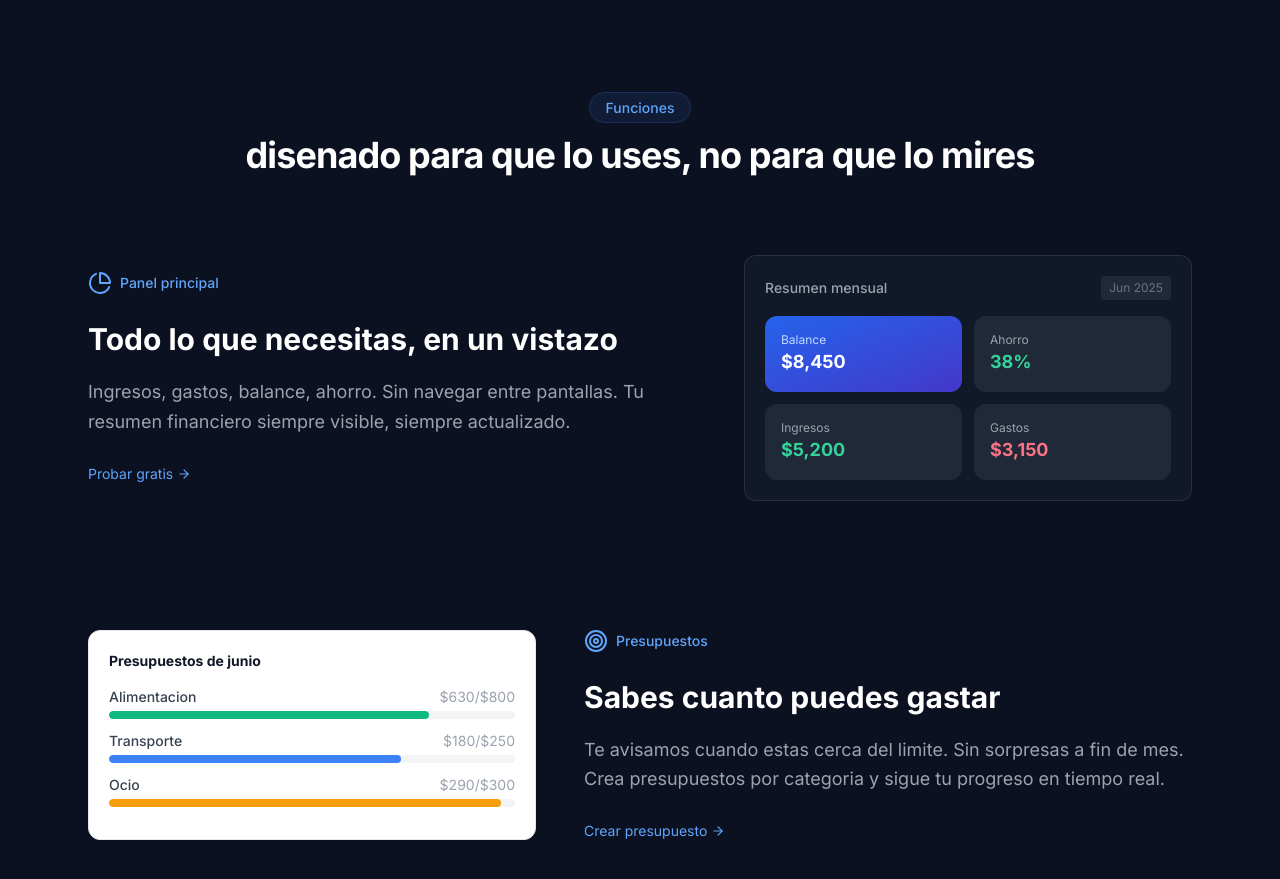
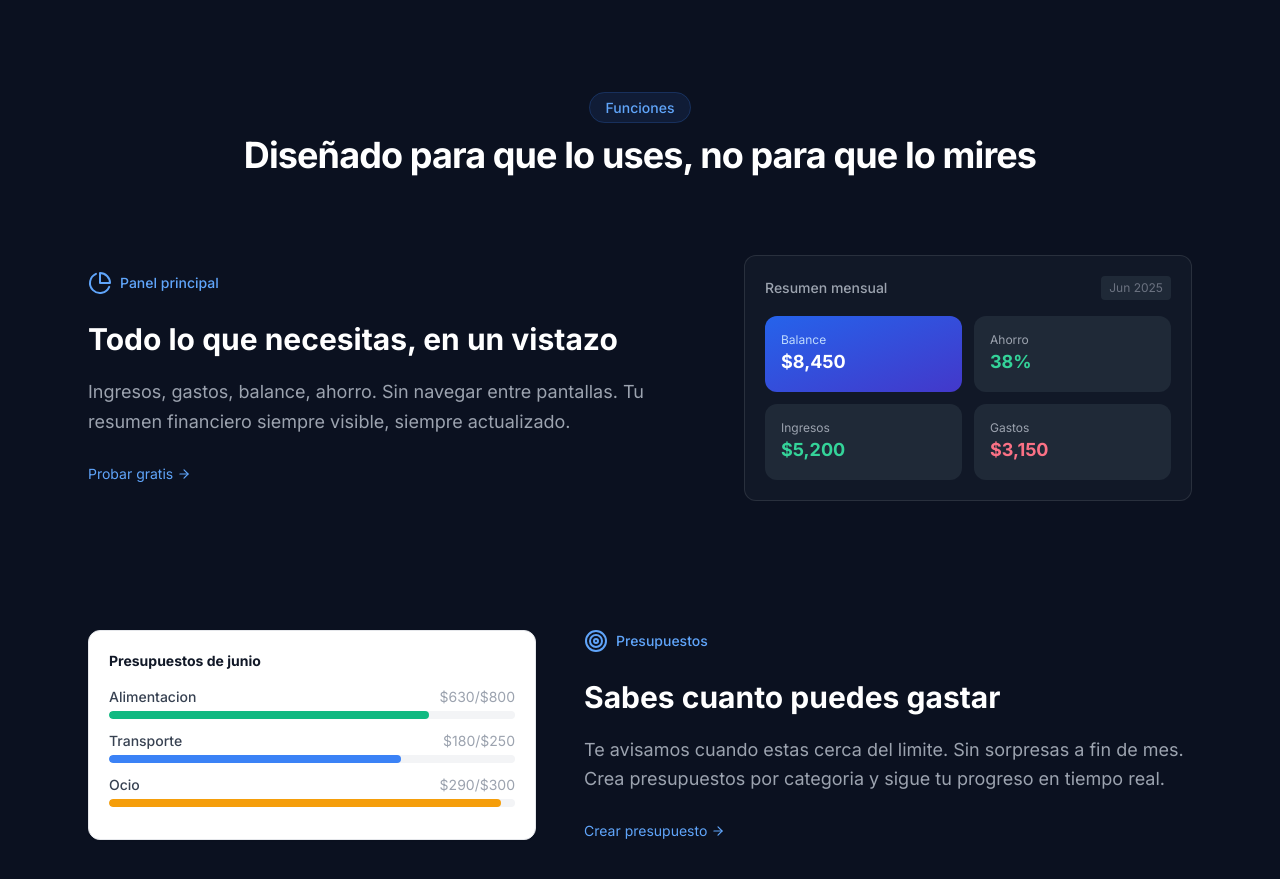
Before and after one commit to angeloaroni/zentra, a Next.js app in the folder apps/web/: page / in a window 1280 px wide. Shown: the part 1620-2499 px from the top of the page. Built offline with nearby package versions, Linux system fonts and the light colour scheme.

Commit message:
fix: add accent mark on Diseñado in landing page

```diff
--- a/apps/web/src/app/page.tsx
+++ b/apps/web/src/app/page.tsx
@@ -389,7 +389,7 @@ function FeaturesSection() {
               Funciones
             </span>
             <h2 className="mt-4 text-3xl sm:text-4xl font-bold text-white tracking-tight">
-              disenado para que lo uses, no para que lo mires
+              Diseñado para que lo uses, no para que lo mires
             </h2>
           </div>
         </FadeIn>
```
